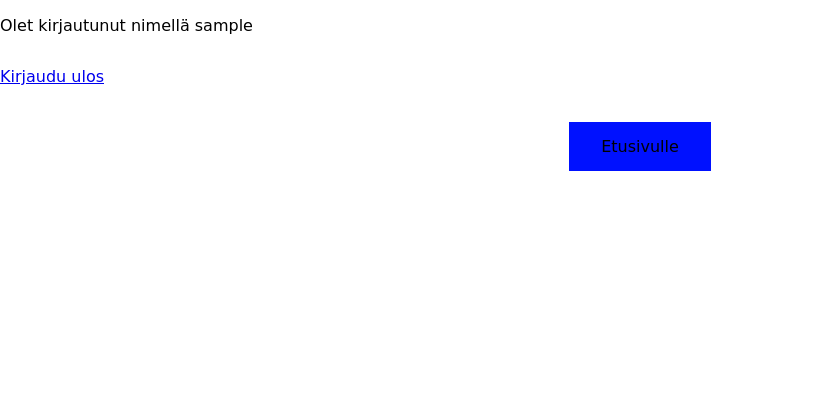
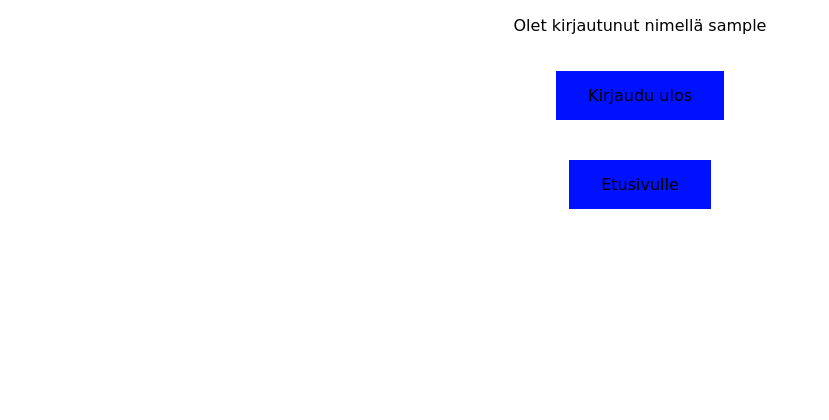
Before and after one commit to aSkelanturi/Juomamme, a Flask app: template templates/login.html in a window 1280 px wide. Shown: the part 135-555 px from the top of the page, without its empty margins (0-829 px from the left). Run offline with Flask 3, Linux system fonts and the light colour scheme; the template is opened without the code that fills it, so the values that code supplies are empty; the visitor is signed in with stand-in values (Sample User, id 1).

Commit message:
add forgotten css styling to login page if user is already logged in

```diff
--- a/templates/login.html
+++ b/templates/login.html
@@ -11,11 +11,11 @@
     <h1>Kirjaudu sisään</h1>
   </div>
   {% if session.username %}
-  <p>
+  <p style="text-align: center;">
     Olet kirjautunut nimellä {{ session.username }}
   </p>
-  <p>
-    <a href="/logout">Kirjaudu ulos</a>
+  <p style="text-align: center;">
+    <a href="/logout" class="button">Kirjaudu ulos</a>
   </p>
   {% else %}
   <form action="/login" method="post">
```
